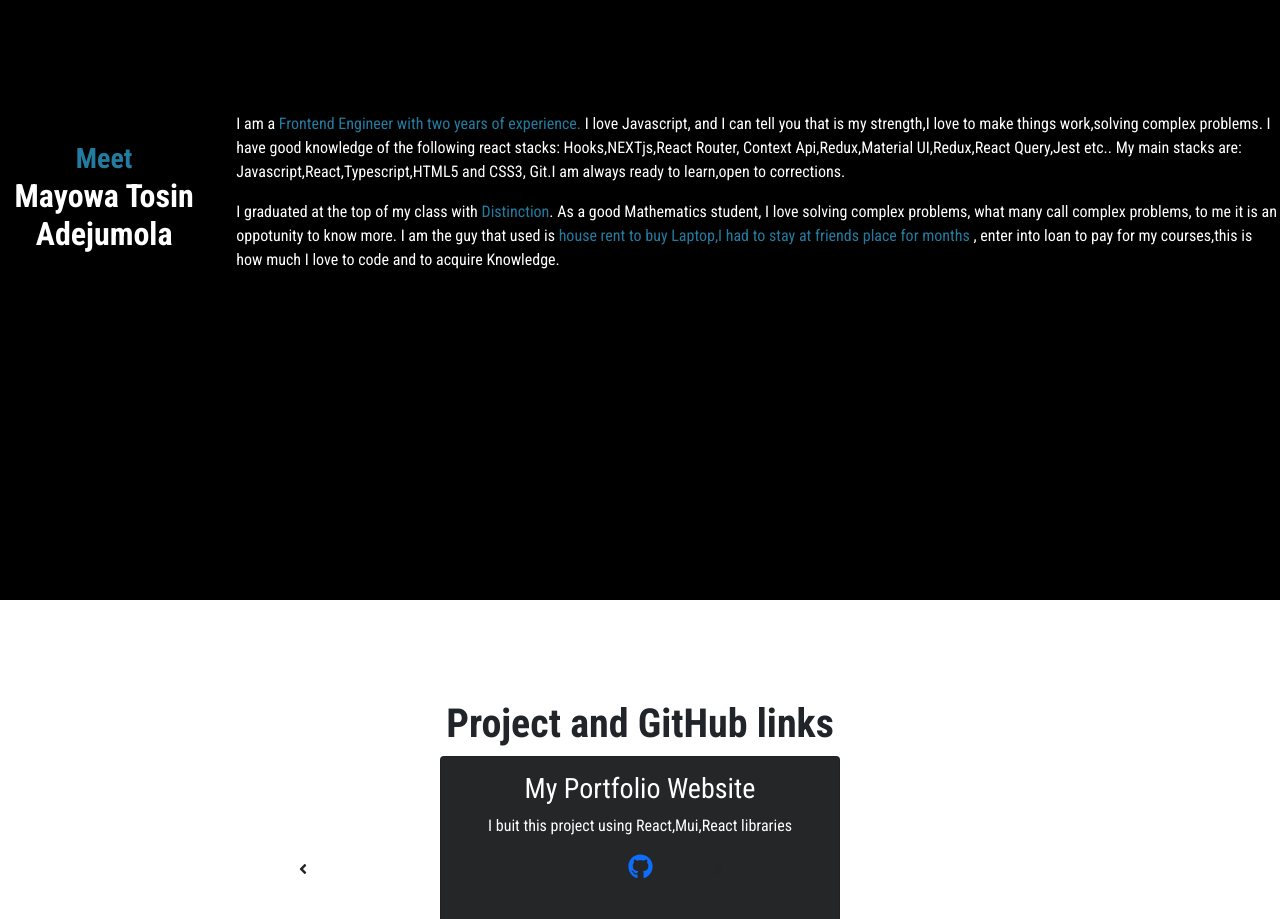
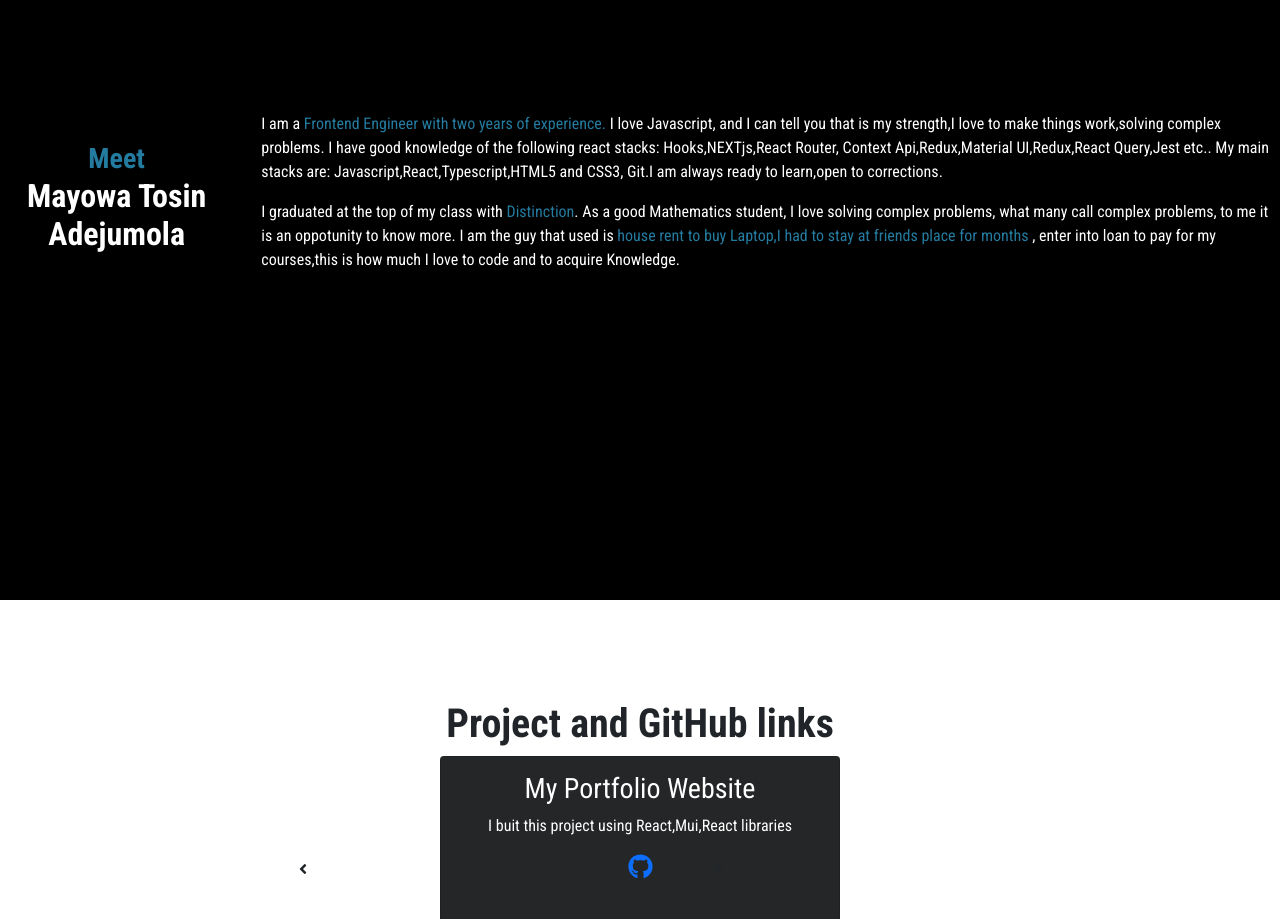
Before and after one commit to Tosin-Mayowa/my-portfolio, a React (Create React App) app: page / in a window 1280 px wide. Shown: the part 1100-2019 px from the top of the page. Built offline with nearby package versions, Linux system fonts and the light colour scheme.

Commit message:
portfolio

```diff
--- a/src/Component/About/About.css
+++ b/src/Component/About/About.css
@@ -26,6 +26,12 @@
 .About-Hl>small {
     color: #247ba0;
     font-size: 28px;
+}
+
+.About-left {
+    padding: 0.5rem 0.5rem;
+    text-align: center;
+    width: 50%;
 }
 
 /* About right*/
```
